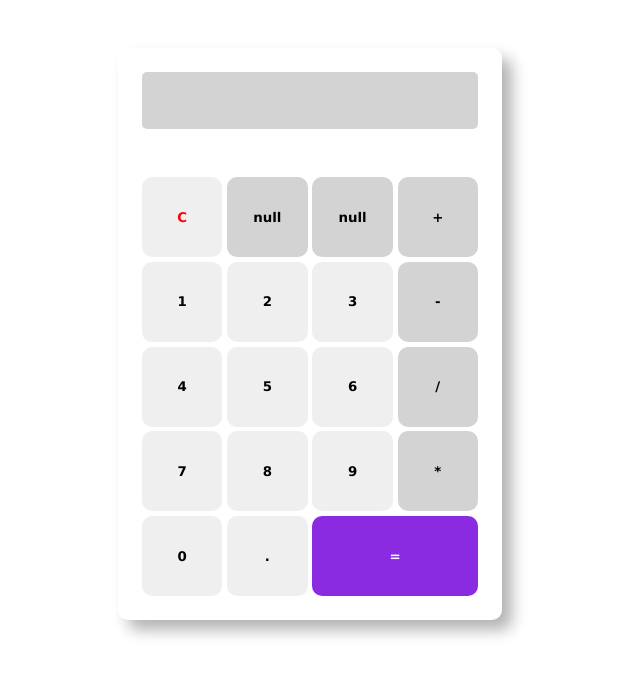
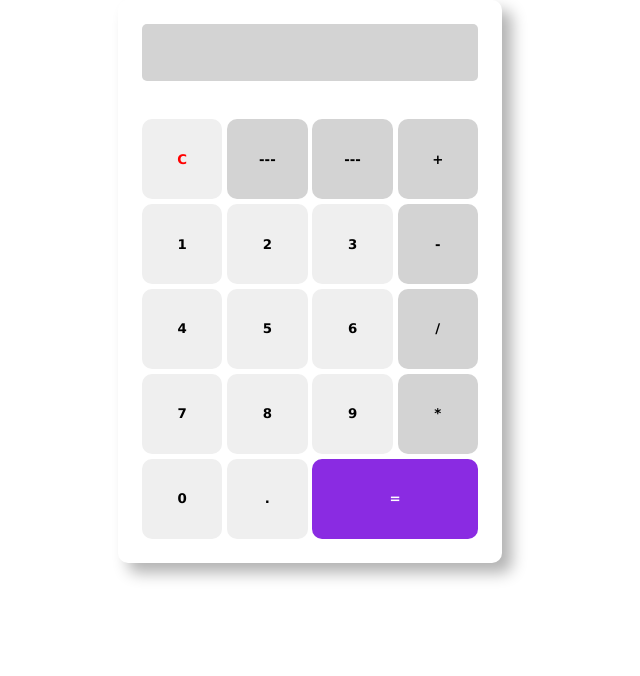
Before and after one commit to CaioNishijo/lab_software, a plain HTML site: page semana06/index.html in a window 1280 px wide. Shown: the whole page, without its empty margins (330-970 px from the left). Drawn offline with Linux system fonts and the light colour scheme.

Commit message:
update null

```diff
--- a/semana06/script.js
+++ b/semana06/script.js
@@ -5,8 +5,8 @@ const visor = criarDivVisor();
 const botoes = criarDivBotoes();
 
 criarBotao('C', 'clear');
-criarBotao('null', 'null');
-criarBotao('null', 'null');
+criarBotao('---', 'null');
+criarBotao('---', 'null');
 criarBotao('+', 'op');
 criarBotao('1', 'num');
 criarBotao('2', 'num');
--- a/semana06/style.css
+++ b/semana06/style.css
@@ -6,7 +6,7 @@
 }
 #calculadora{
     width: 30%;
-    margin: 1em auto;
+    margin: 0 auto;
     text-align: end;
     font-size: 3em;
     box-shadow: 10px 10px 15px rgba(0, 0, 0, 0.3);
@@ -32,7 +32,7 @@
     opacity: .8;
 }
 .visor{
-    margin-bottom: 1em;
+    margin-bottom: .8em;
     height: 57px;
     background-color: lightgray;
     border-radius: 5px;
```
